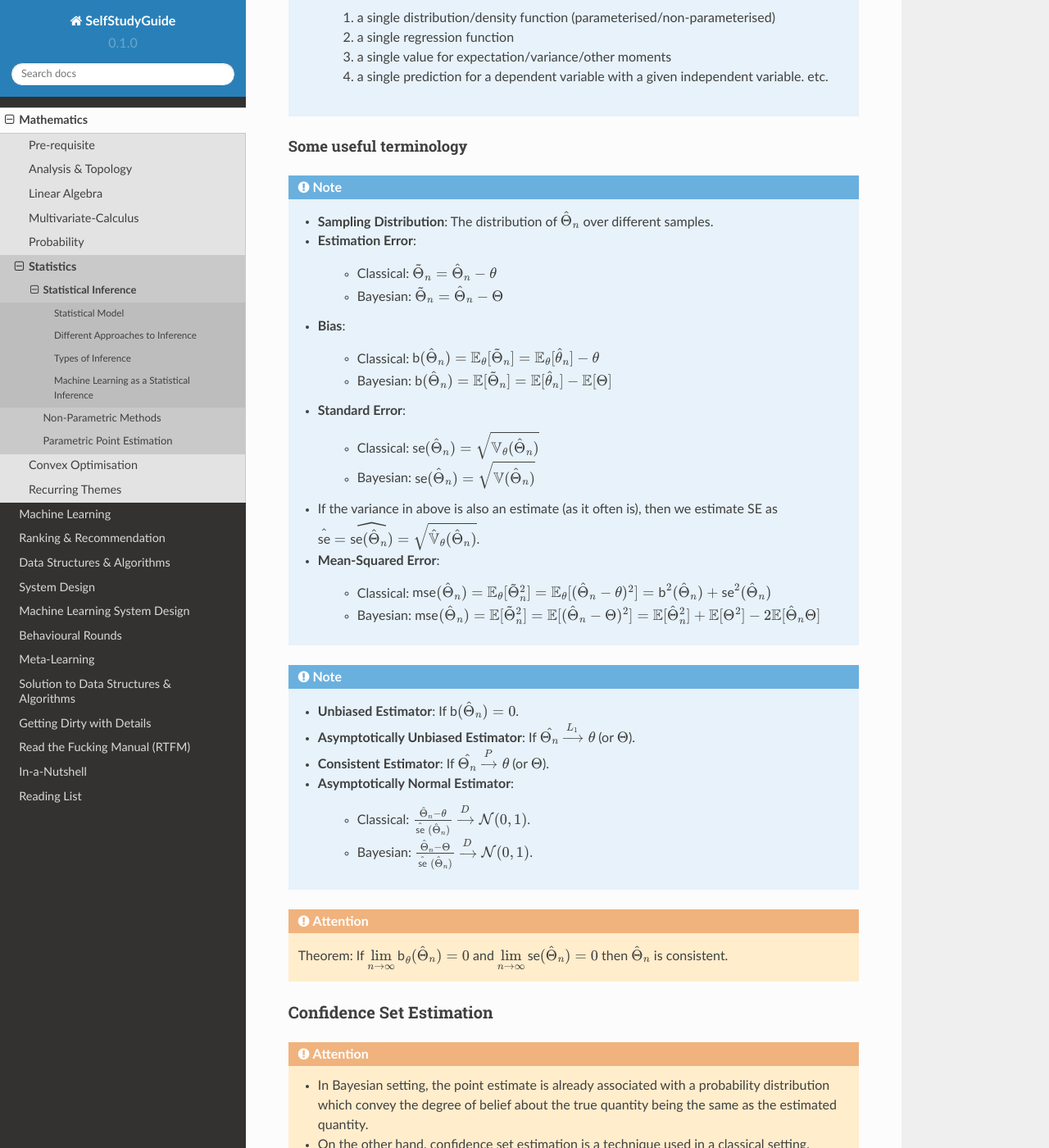
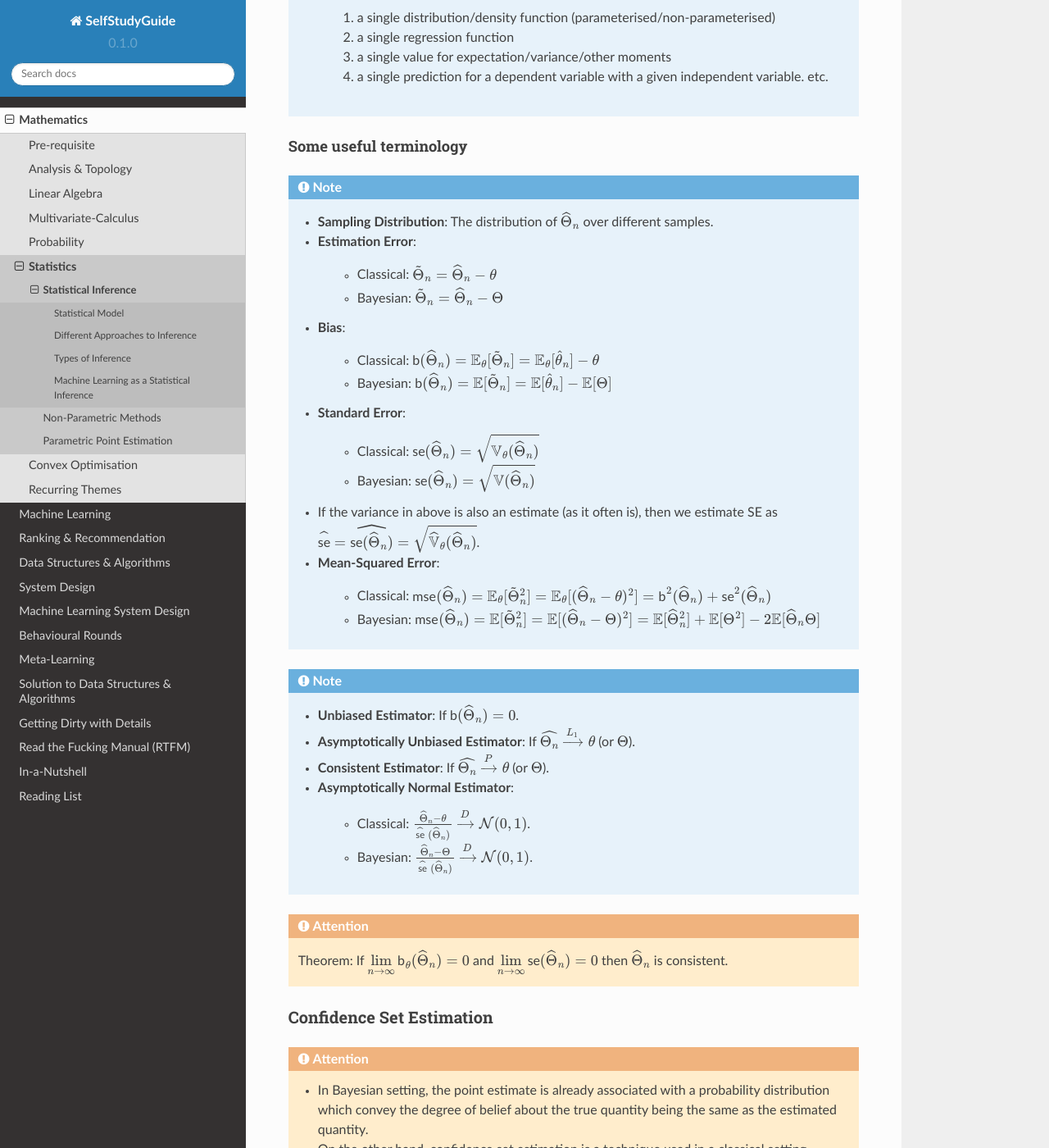
Before and after one commit to uselesstechjunks/leetcode, a Sphinx documentation site: the page built from docs/source/math/stat/inference.rst, in a window 1280 px wide and 1400 px high, scrolled down 2574 px. Shown: the whole window at 82% size. Built offline with Sphinx 7.4.7 and the Read the Docs theme 2.0.0, drawn with Linux system fonts in a browser that asks for light colours; some of the changed text lies outside the part shown.

Commit message:
Update inference.rst

```diff
--- a/docs/source/math/stat/inference.rst
+++ b/docs/source/math/stat/inference.rst
@@ -82,8 +82,8 @@ Point Estimation
 
 		* Classical: the unknown constant :math:`\theta`
 		* Bayesian: the rv :math:`\Theta=\theta`
-	* This estimate of :math:`\theta` is expressed as a statistic :math:`\hat{\theta}_n=g(x_1,\cdots,x_n)`
-	* The estimator :math:`\hat{\Theta}_n` is always a rv as it evaluates to a different value :math:`\hat{\theta}'_n` with a different sample.
+	* This estimate of :math:`\theta` is expressed as a statistic :math:`\widehat{\theta}_n=g(x_1,\cdots,x_n)`
+	* The estimator :math:`\widehat{\Theta}_n` is always a rv as it evaluates to a different value :math:`\widehat{\theta}'_n` with a different sample.
 	* Examples:
 
 		#. a single distribution/density function (parameterised/non-parameterised)
@@ -94,36 +94,36 @@ Point Estimation
 Some useful terminology
 -------------------------------------------------------------------------------------------
 .. note::
-	* **Sampling Distribution**: The distribution of :math:`\hat{\Theta}_n` over different samples.
+	* **Sampling Distribution**: The distribution of :math:`\widehat{\Theta}_n` over different samples.
 	* **Estimation Error**:
 
-		* Classical: :math:`\tilde{\Theta}_n=\hat{\Theta}_n-\theta`
-		* Bayesian: :math:`\tilde{\Theta}_n=\hat{\Theta}_n-\Theta`
+		* Classical: :math:`\tilde{\Theta}_n=\widehat{\Theta}_n-\theta`
+		* Bayesian: :math:`\tilde{\Theta}_n=\widehat{\Theta}_n-\Theta`
 	* **Bias**:
 
-		* Classical: :math:`\text{b}(\hat{\Theta}_n)=\mathbb{E}_{\theta}[\tilde{\Theta}_n]=\mathbb{E}_{\theta}[\hat{\theta}_n]-\theta`
-		* Bayesian: :math:`\text{b}(\hat{\Theta}_n)=\mathbb{E}[\tilde{\Theta}_n]=\mathbb{E}[\hat{\theta}_n]-\mathbb{E}[\Theta]`
+		* Classical: :math:`\text{b}(\widehat{\Theta}_n)=\mathbb{E}_{\theta}[\tilde{\Theta}_n]=\mathbb{E}_{\theta}[\widehat{\theta}_n]-\theta`
+		* Bayesian: :math:`\text{b}(\widehat{\Theta}_n)=\mathbb{E}[\tilde{\Theta}_n]=\mathbb{E}[\widehat{\theta}_n]-\mathbb{E}[\Theta]`
 	* **Standard Error**:
 
-		* Classical: :math:`\text{se}(\hat{\Theta}_n)=\sqrt{\mathbb{V}_{\theta}(\hat{\Theta}_n)}`
-		* Bayesian: :math:`\text{se}(\hat{\Theta}_n)=\sqrt{\mathbb{V}(\hat{\Theta}_n)}`
-	* If the variance in above is also an estimate (as it often is), then we estimate SE as :math:`\hat{\text{se}}=\widehat{\text{se}(\hat{\Theta}_n)}=\sqrt{\hat{\mathbb{V}}_{\theta}(\hat{\Theta}_n)}`.
+		* Classical: :math:`\text{se}(\widehat{\Theta}_n)=\sqrt{\mathbb{V}_{\theta}(\widehat{\Theta}_n)}`
+		* Bayesian: :math:`\text{se}(\widehat{\Theta}_n)=\sqrt{\mathbb{V}(\widehat{\Theta}_n)}`
+	* If the variance in above is also an estimate (as it often is), then we estimate SE as :math:`\widehat{\text{se}}=\widehat{\text{se}(\widehat{\Theta}_n)}=\sqrt{\widehat{\mathbb{V}}_{\theta}(\widehat{\Theta}_n)}`.
 	* **Mean-Squared Error**:
 
-		* Classical: :math:`\text{mse}(\hat{\Theta}_n)=\mathbb{E}_{\theta}[\tilde{\Theta}_n^2]=\mathbb{E}_{\theta}[(\hat{\Theta}_n-\theta)^2]=\text{b}^2(\hat{\Theta}_n)+\text{se}^2(\hat{\Theta}_n)`
-		* Bayesian: :math:`\text{mse}(\hat{\Theta}_n)=\mathbb{E}[\tilde{\Theta}_n^2]=\mathbb{E}[(\hat{\Theta}_n-\Theta)^2]=\mathbb{E}[\hat{\Theta}_n^2]+\mathbb{E}[\Theta^2]-2\mathbb{E}[\hat{\Theta}_n\Theta]`
+		* Classical: :math:`\text{mse}(\widehat{\Theta}_n)=\mathbb{E}_{\theta}[\tilde{\Theta}_n^2]=\mathbb{E}_{\theta}[(\widehat{\Theta}_n-\theta)^2]=\text{b}^2(\widehat{\Theta}_n)+\text{se}^2(\widehat{\Theta}_n)`
+		* Bayesian: :math:`\text{mse}(\widehat{\Theta}_n)=\mathbb{E}[\tilde{\Theta}_n^2]=\mathbb{E}[(\widehat{\Theta}_n-\Theta)^2]=\mathbb{E}[\widehat{\Theta}_n^2]+\mathbb{E}[\Theta^2]-2\mathbb{E}[\widehat{\Theta}_n\Theta]`
 
 .. note::
-	* **Unbiased Estimator**: If :math:`\text{b}(\hat{\Theta}_n)=0`.
-	* **Asymptotically Unbiased Estimator**: If :math:`\hat{\Theta_n}\xrightarrow[]{L_1}\theta` (or :math:`\Theta`).
-	* **Consistent Estimator**: If :math:`\hat{\Theta_n}\xrightarrow[]{P}\theta` (or :math:`\Theta`).
+	* **Unbiased Estimator**: If :math:`\text{b}(\widehat{\Theta}_n)=0`.
+	* **Asymptotically Unbiased Estimator**: If :math:`\widehat{\Theta_n}\xrightarrow[]{L_1}\theta` (or :math:`\Theta`).
+	* **Consistent Estimator**: If :math:`\widehat{\Theta_n}\xrightarrow[]{P}\theta` (or :math:`\Theta`).
 	* **Asymptotically Normal Estimator**:
 
-		* Classical: :math:`\frac{\hat{\Theta}_n-\theta}{\hat{\text{se}}(\hat{\Theta}_n)}\xrightarrow[]{D}\mathcal{N}(0,1)`.
-		* Bayesian: :math:`\frac{\hat{\Theta}_n-\Theta}{\hat{\text{se}}(\hat{\Theta}_n)}\xrightarrow[]{D}\mathcal{N}(0,1)`.
+		* Classical: :math:`\frac{\widehat{\Theta}_n-\theta}{\widehat{\text{se}}(\widehat{\Theta}_n)}\xrightarrow[]{D}\mathcal{N}(0,1)`.
+		* Bayesian: :math:`\frac{\widehat{\Theta}_n-\Theta}{\widehat{\text{se}}(\widehat{\Theta}_n)}\xrightarrow[]{D}\mathcal{N}(0,1)`.
 
 .. attention::
-	Theorem: If :math:`\lim\limits_{n\to\infty}\text{b}_\theta(\hat{\Theta}_n)=0` and :math:`\lim\limits_{n\to\infty}\text{se}(\hat{\Theta}_n)=0` then :math:`\hat{\Theta}_n` is consistent.
+	Theorem: If :math:`\lim\limits_{n\to\infty}\text{b}_\theta(\widehat{\Theta}_n)=0` and :math:`\lim\limits_{n\to\infty}\text{se}(\widehat{\Theta}_n)=0` then :math:`\widehat{\Theta}_n` is consistent.
 
 Confidence Set Estimation
 ==========================================================================================
@@ -136,21 +136,21 @@ Confidence Set Estimation
 	* A 95% confidence set means that if we repeatedly estimate it from multiple samples (works even if samples are from completely unrelated experiments), then around 95% of the times the estimated set contains the true quantity.
 
 .. attention::
-	#. A :math:`1-\alpha` confidence interval (CI) for a real qualtity of interest :math:`\theta` is defined as :math:`\hat{C_n}=(a,b)` where :math:`\mathbb{P}(\theta\in\hat{C_n})\ge 1-\alpha`.
-	#. The task is to estimate :math:`\hat{a}=a(X_1,\cdots,X_n)` and :math:`\hat{b}=b(X_1,\cdots,X_n)` such that the above holds.
+	#. A :math:`1-\alpha` confidence interval (CI) for a real qualtity of interest :math:`\theta` is defined as :math:`\widehat{C_n}=(a,b)` where :math:`\mathbb{P}(\theta\in\widehat{C_n})\ge 1-\alpha`.
+	#. The task is to estimate :math:`\widehat{a}=a(X_1,\cdots,X_n)` and :math:`\widehat{b}=b(X_1,\cdots,X_n)` such that the above holds.
 	#. For vector quantities, this is expressed with sets instead of intervals.
 	#. In regression setting, a confidence interval around the regression function can be thought of the set of functions which contains the true function with certain probabilty. However, this is usually never measured.
 
 Some useful terminology
 -------------------------------------------------------------------------------------------
 .. note::
-	* **Pointwise Asymptotic CI**: :math:`\forall\theta,\liminf\limits_{n\to\infty}\mathbb{P}_{\theta}(\theta\in\hat{C_n})\ge 1-\alpha`
-	* **Uniform Asymptotic CI**: :math:`\liminf\limits_{n\to\infty}\inf\limits_{\theta\in\Theta}\mathbb{P}_{\theta}(\theta\in\hat{C_n})\ge 1-\alpha`
+	* **Pointwise Asymptotic CI**: :math:`\forall\theta,\liminf\limits_{n\to\infty}\mathbb{P}_{\theta}(\theta\in\widehat{C_n})\ge 1-\alpha`
+	* **Uniform Asymptotic CI**: :math:`\liminf\limits_{n\to\infty}\inf\limits_{\theta\in\Theta}\mathbb{P}_{\theta}(\theta\in\widehat{C_n})\ge 1-\alpha`
 
 		* Uniform Asymptotic CI is stricter.
-	* **Normal-based CI**: If :math:`\hat{\theta_n}` is an aysmptotically normal estimator of :math:`\theta`, then a :math:`1-\alpha` confidence interval is given by
+	* **Normal-based CI**: If :math:`\widehat{\theta_n}` is an aysmptotically normal estimator of :math:`\theta`, then a :math:`1-\alpha` confidence interval is given by
 
-		.. math:: (\hat{\theta_n}-z_{\alpha/2}\hat{\text{se}},\hat{\theta_n}+z_{\alpha/2}\hat{\text{se}})
+		.. math:: (\widehat{\theta_n}-z_{\alpha/2}\widehat{\text{se}},\widehat{\theta_n}+z_{\alpha/2}\widehat{\text{se}})
 
 		* The above is a pointwise asymptotic CI.
 
@@ -192,7 +192,7 @@ Machine Learning as a Statistical Inference
 	  where :math:`\mathbb{E}[\epsilon]=0`.
 
 		* This inference is known as **learning** in Machine Learning and **curve estimation** in statistics.
-	* **Variable inference**: In the above case, a variable inference means estimating an unseen :math:`Y|X=x` by :math:`\hat{Y}=\hat{y}=r(x)` for a given :math:`X=x`.
+	* **Variable inference**: In the above case, a variable inference means estimating an unseen :math:`Y|X=x` by :math:`\widehat{Y}=\widehat{y}=r(x)` for a given :math:`X=x`.
 
 		* This is known as **inference** in Machine Learning and **prediction** in statistics.
 
```
